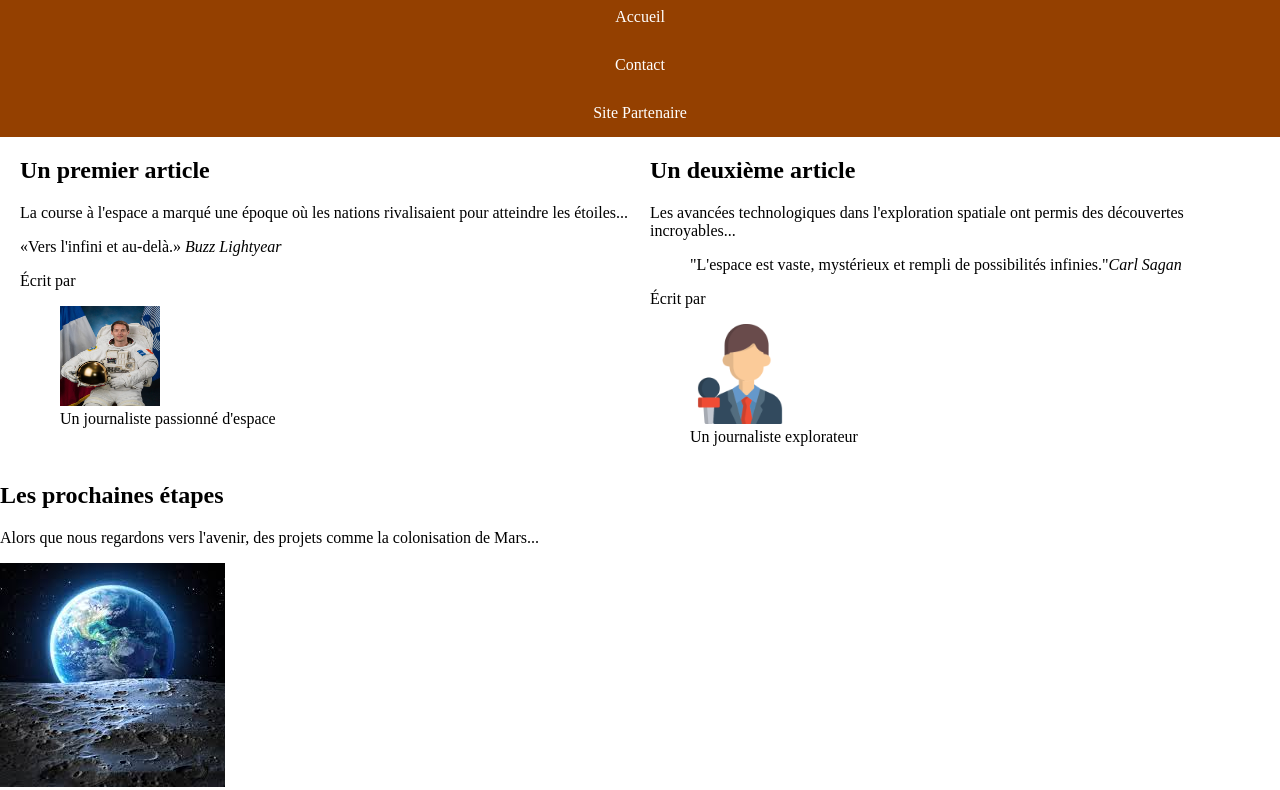
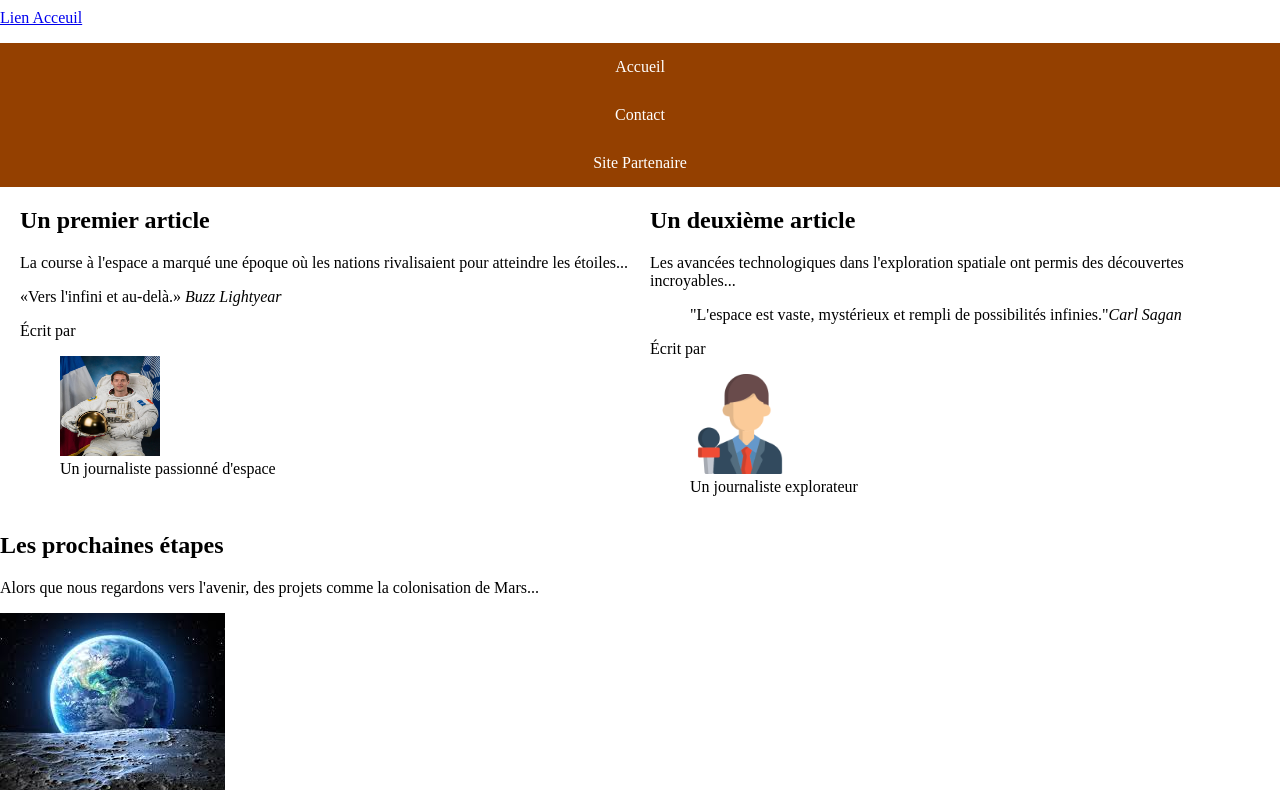
Before and after one commit to Toxi92/SiteAC, a plain HTML site: page index.html in a window 1280 px wide. Shown: the part 121-911 px from the top of the page. Drawn offline with Linux system fonts and the light colour scheme.

Commit message:
Update index.html

```diff
--- a/index.html
+++ b/index.html
@@ -13,6 +13,7 @@
         <div id="header_flex">
             <a href="index.html" target="_blank">
                 <img src="images/rocket_icon.png" id="rocket_icon" alt="">
+                <p>Lien Acceuil</p>
             </a>
             <h1 aria-label="Titre du journal">Cosmic-Journal</h1>
         </div>
```
